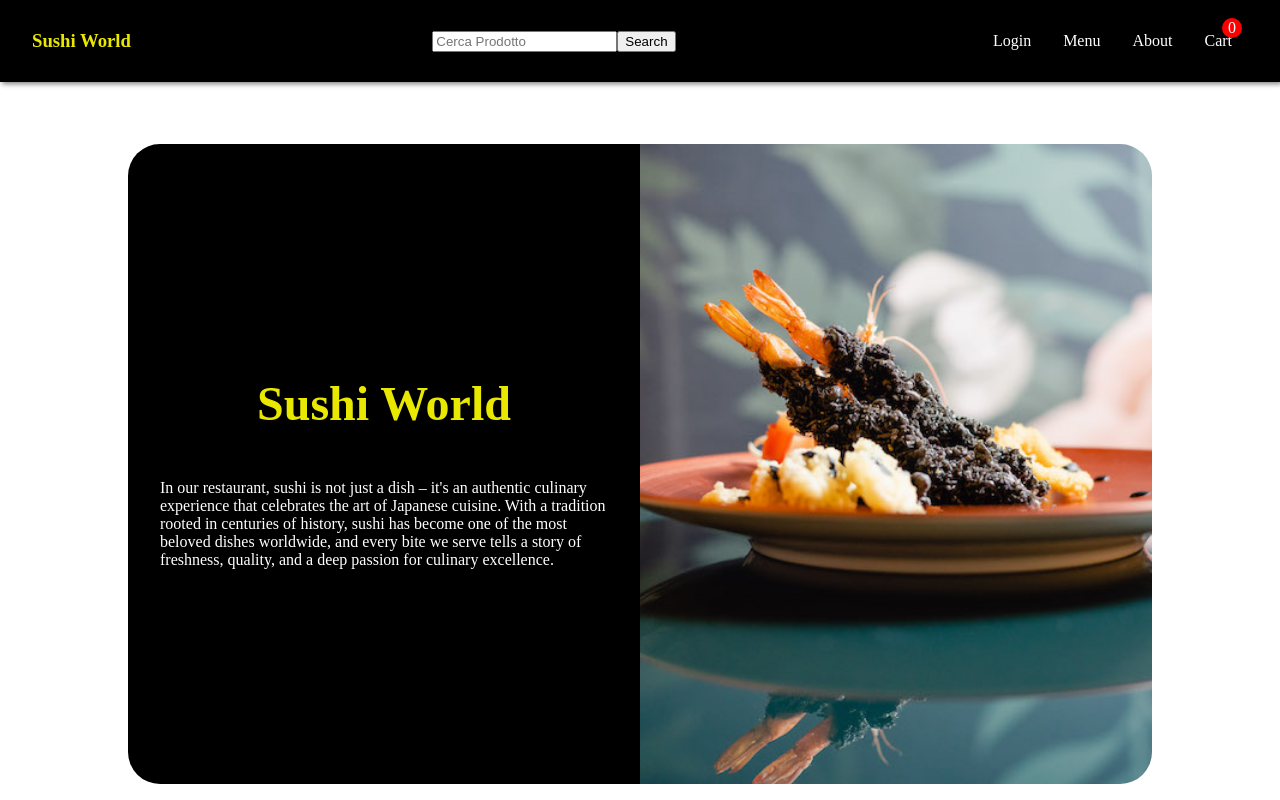
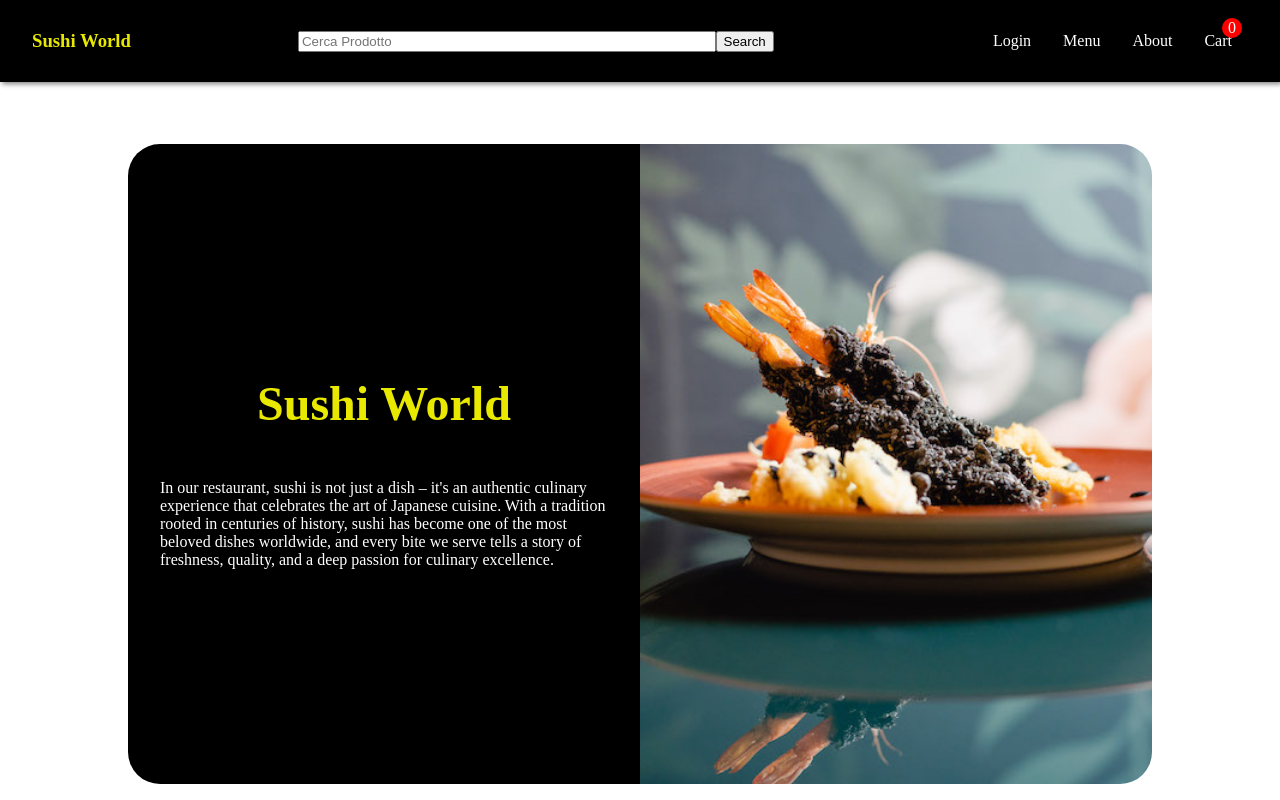
Before and after one commit to MKAndrea/ProjectSushi2-FrontEnd, an Angular app: page / in a window 1280 px wide. Shown: the top 800 px of the page. Built offline with nearby package versions, Linux system fonts and the light colour scheme; no server answers.

Commit message:
stile alla searchbar

```diff
--- a/src/app/header/header.component.css
+++ b/src/app/header/header.component.css
@@ -109,3 +109,11 @@
     color: white;
     border-radius: 5px;
 }
+
+.searchbar-container{
+    width: 40%;
+}
+
+.input-search{
+    width: 80%;
+}
--- a/src/app/header/header.component.html
+++ b/src/app/header/header.component.html
@@ -3,8 +3,8 @@
        <!--Immagine-->
        <h3 class="title"(click)="onClick('')">Sushi World</h3>
     </div>
-    <div>
-        <input type="text" placeholder="Cerca Prodotto" [(ngModel)]="searchProduct">
+    <div class="searchbar-container">
+        <input class="input-search" type="text" placeholder="Cerca Prodotto" [(ngModel)]="searchProduct">
         <button (click)="filteredProducts()">Search</button>
     </div>
     <div class="second-container">
```
